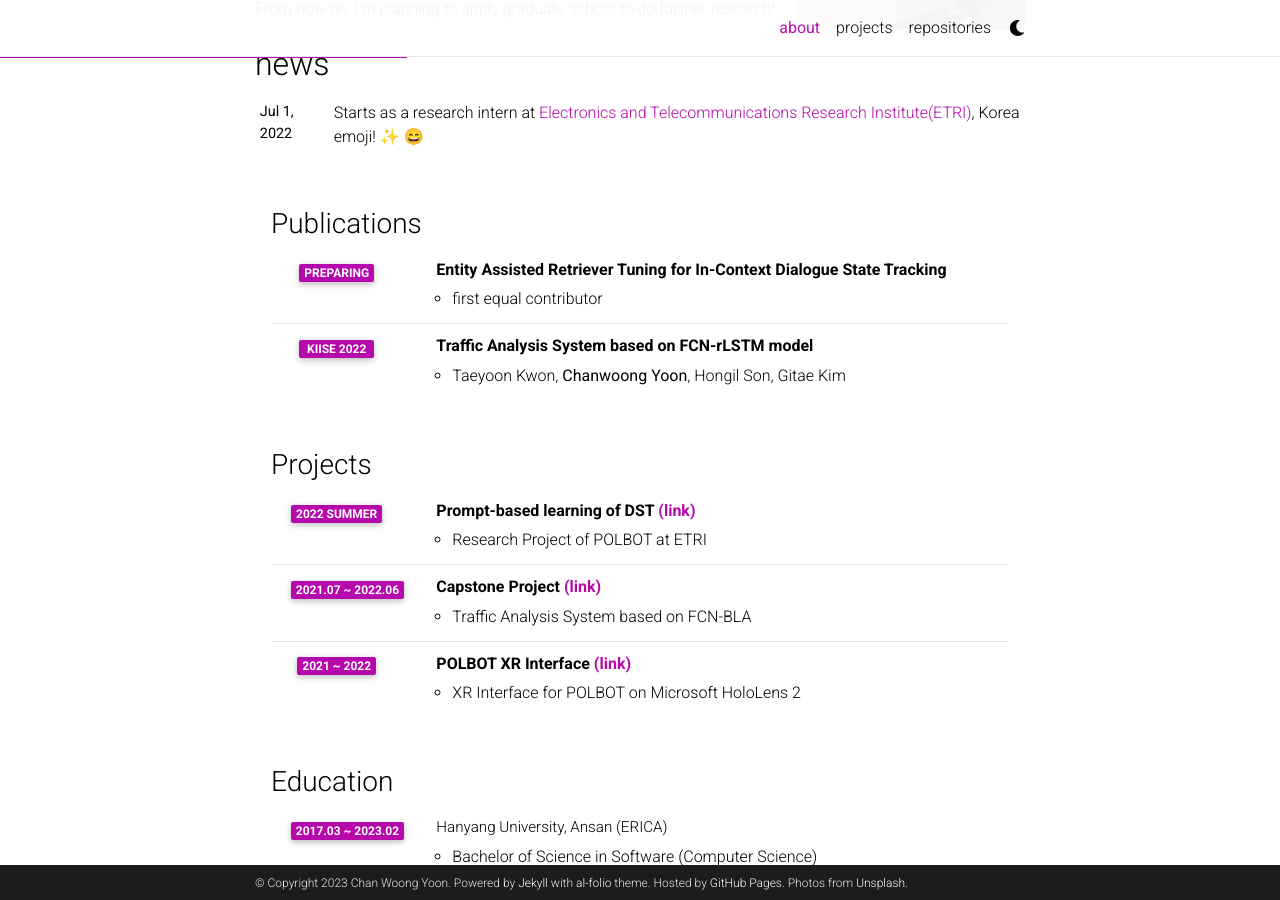
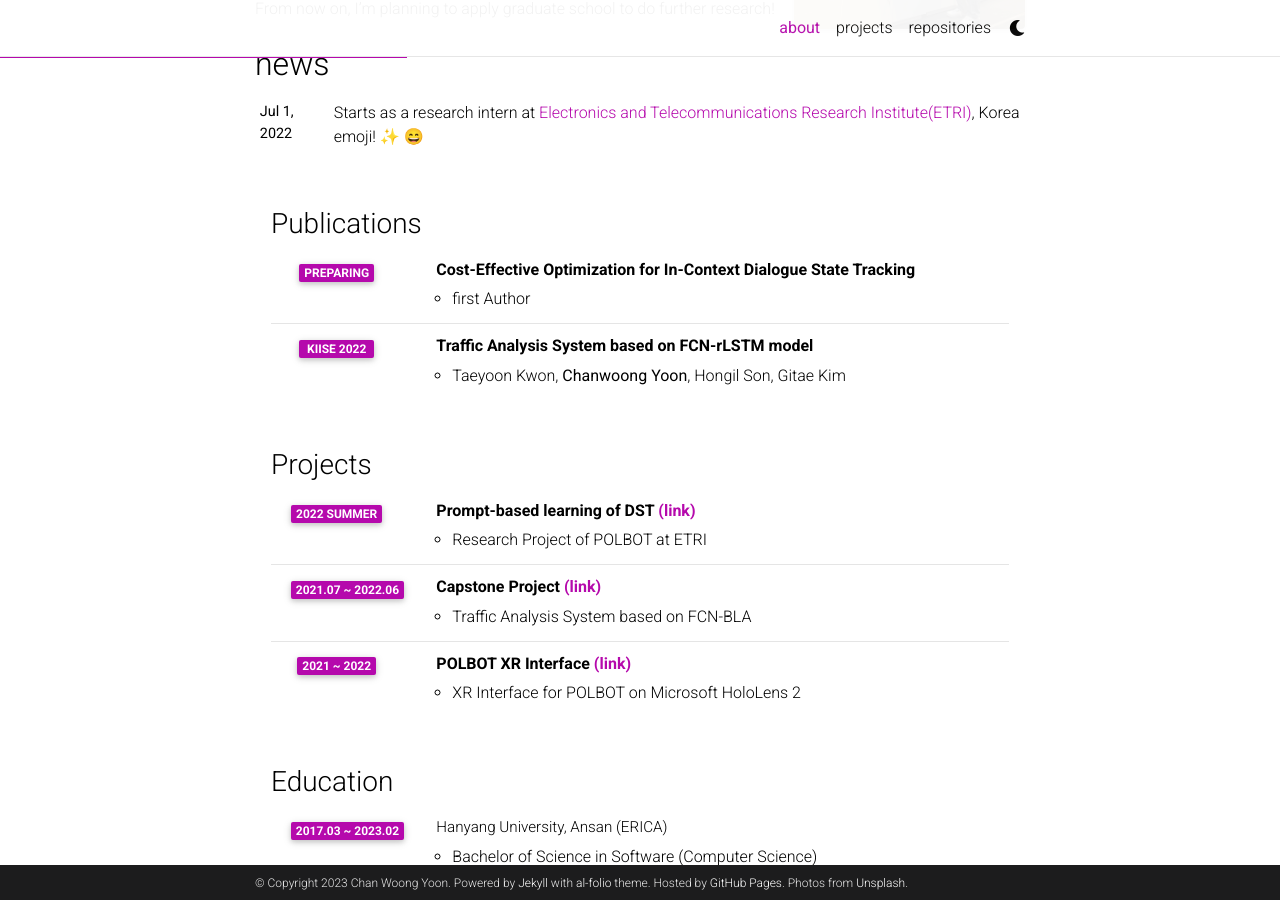
Before and after one commit to qicqock/qicqock.github.io, a Jekyll site: the page built from _pages/about.md, in a window 1280 px wide and 900 px high, scrolled down 420 px. Built offline with Jekyll 4.4.1, drawn with Linux system fonts in a browser that asks for light colours; full-size pictures stand in for the smaller copies a plugin makes; emoji names are drawn with the system emoji font; comment, search, counter and statistics services are not loaded; a style sheet for code colours, icons or effects is not loaded.

Commit message:
230714_1649 title change

```diff
--- a/_data/cv.yml
+++ b/_data/cv.yml
@@ -1,9 +1,9 @@
 - title: Publications
   type: time_table
   contents:
-    - title: <a">Entity Assisted Retriever Tuning for In-Context Dialogue State Tracking</a>
+    - title: <a">Cost-Effective Optimization for In-Context Dialogue State Tracking</a>
       year: preparing
-      description: first equal contributor
+      description: first Author
     - title: <a>Traffic Analysis System based on FCN-rLSTM model</a>
       year: KIISE 2022
       description: Taeyoon Kwon, <b class="font-weight-medium">Chanwoong Yoon</b>, Hongil Son, Gitae Kim
```
